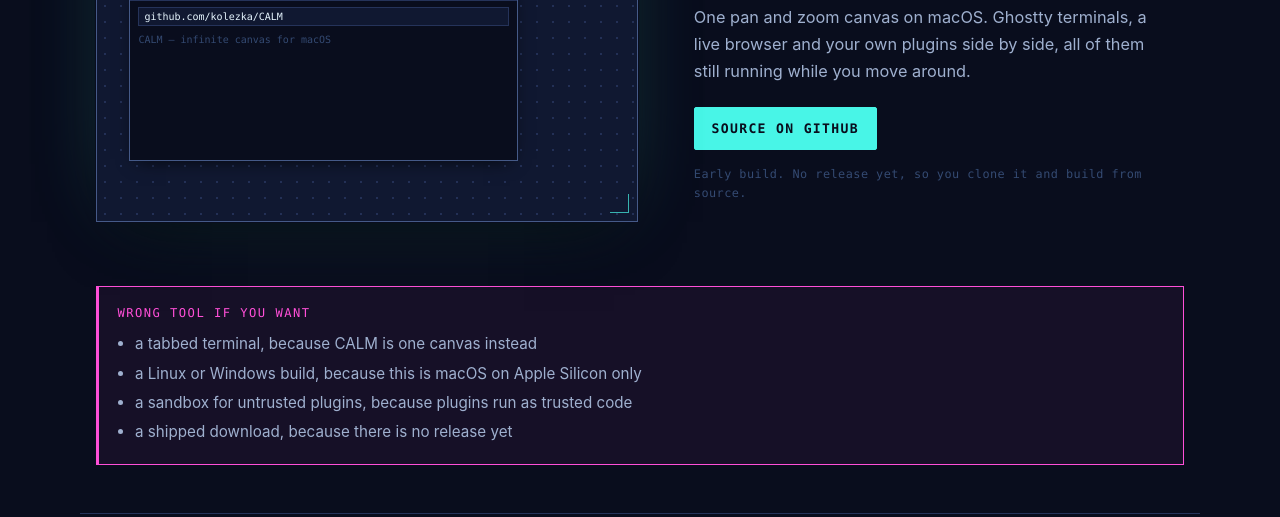
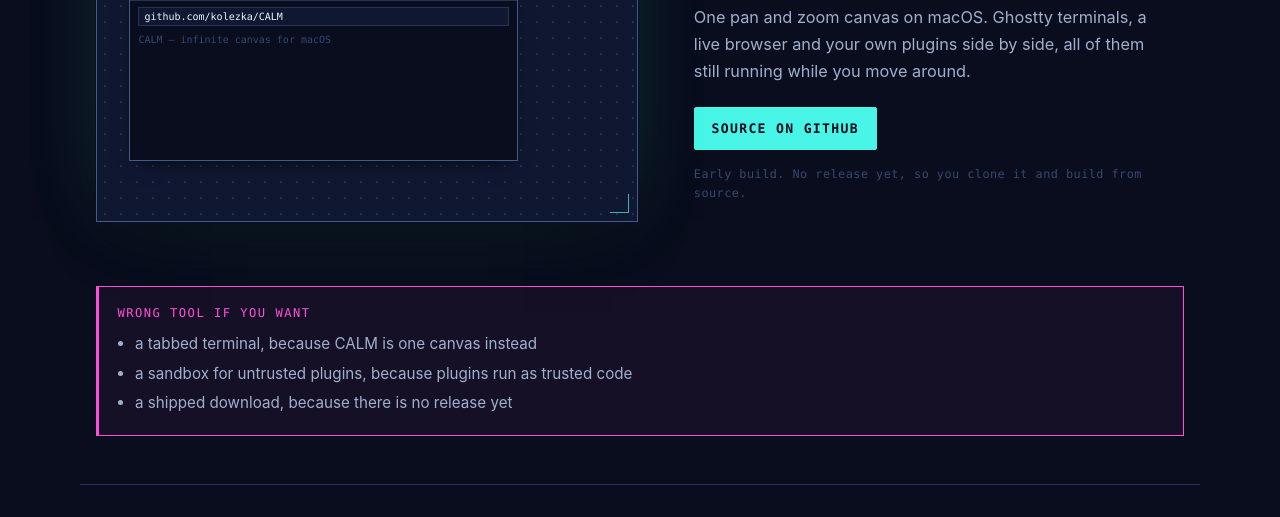
Before and after one commit to kolezka/CALM, an Astro site in the folder web/: page / in a window 1280 px wide. Shown: the part 283-800 px from the top of the page. Built offline with nearby package versions, Linux system fonts and the light colour scheme; Astro itself is replaced by a stand-in of ours.

Commit message:
docs(web): drop the no-Linux line from the landing page
A Linux build is planned, so the page should not rule it out.

```diff
--- a/web/src/pages/index.astro
+++ b/web/src/pages/index.astro
@@ -70,7 +70,6 @@
       <p class="care-lead">Wrong tool if you want</p>
       <ul>
         <li>a tabbed terminal, because CALM is one canvas instead</li>
-        <li>a Linux or Windows build, because this is macOS on Apple Silicon only</li>
         <li>a sandbox for untrusted plugins, because plugins run as trusted code</li>
         <li>a shipped download, because there is no release yet</li>
       </ul>
```
